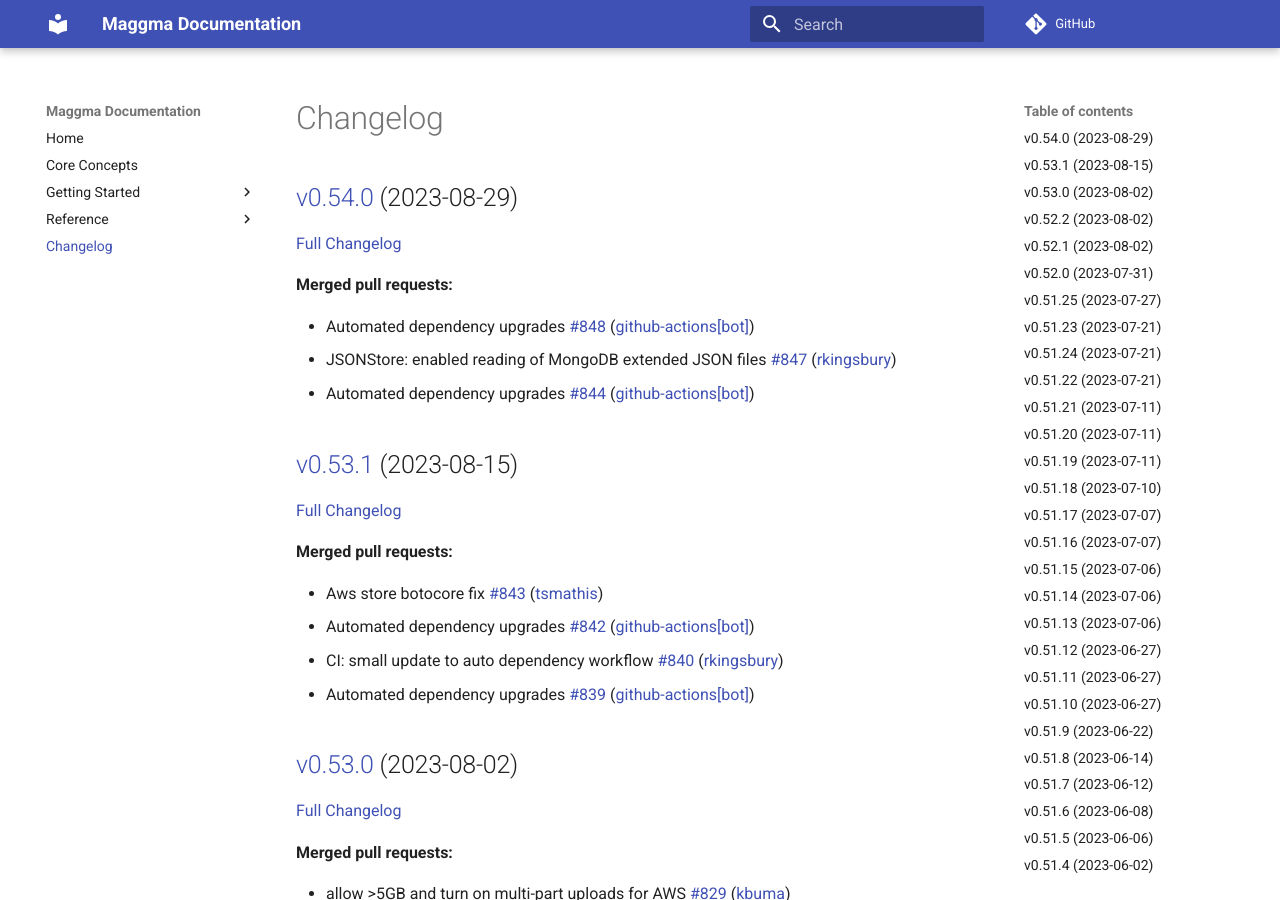
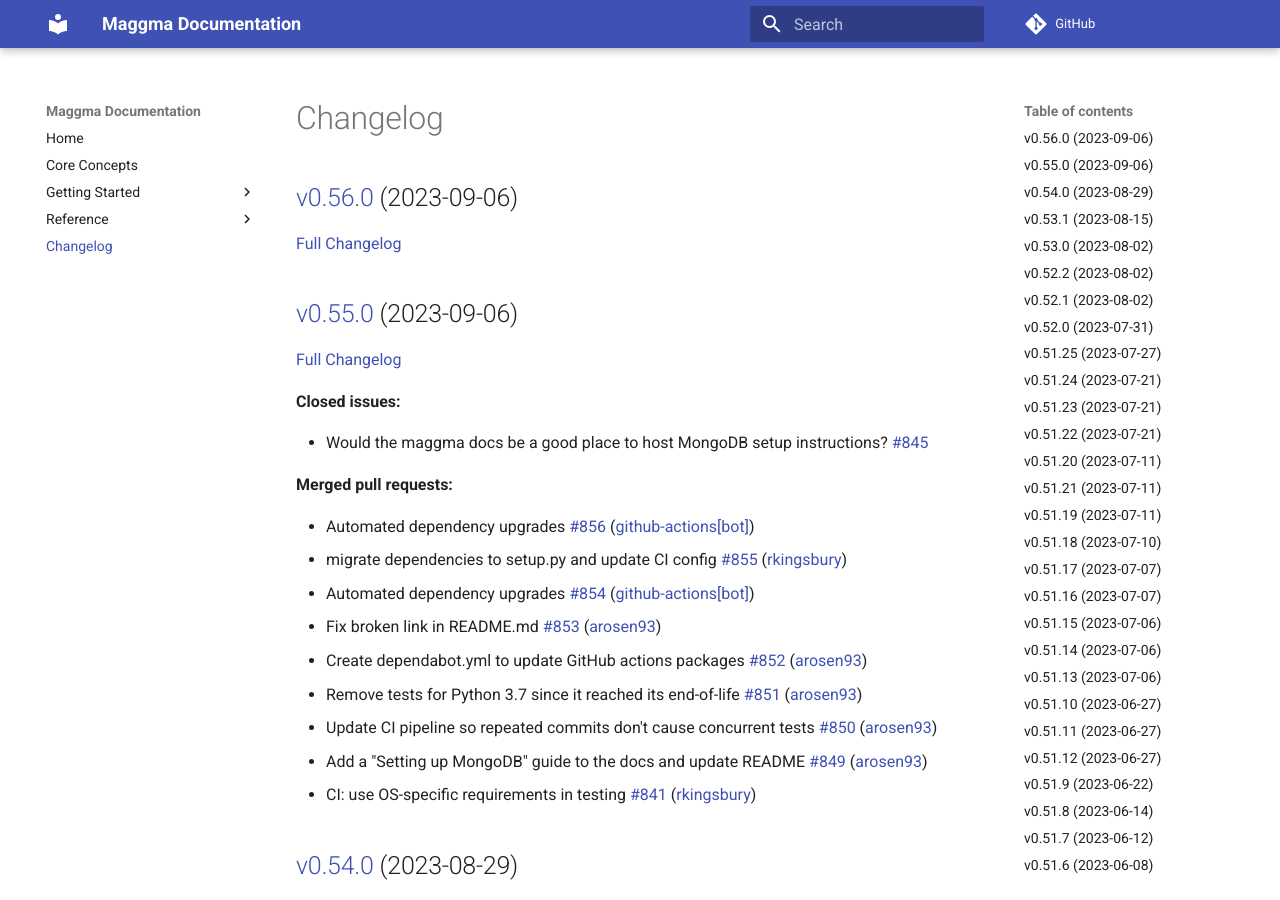
Before and after one commit to materialsproject/maggma, an MkDocs documentation site: the page built from docs/CHANGELOG.md, in a window 1280 px wide and 900 px high. Built offline with MkDocs 1.6.1 and Material for MkDocs 9.7.7, drawn with Linux system fonts in a browser that asks for light colours; comment, search, counter and statistics services are not loaded; some of the changed text lies outside the part shown.

Commit message:
Updated CHANGELOG.md

```diff
--- a/docs/CHANGELOG.md
+++ b/docs/CHANGELOG.md
@@ -1,4 +1,28 @@
 # Changelog
+
+## [v0.56.0](https://github.com/materialsproject/maggma/tree/v0.56.0) (2023-09-06)
+
+[Full Changelog](https://github.com/materialsproject/maggma/compare/v0.55.0...v0.56.0)
+
+## [v0.55.0](https://github.com/materialsproject/maggma/tree/v0.55.0) (2023-09-06)
+
+[Full Changelog](https://github.com/materialsproject/maggma/compare/v0.54.0...v0.55.0)
+
+**Closed issues:**
+
+- Would the maggma docs be a good place to host MongoDB setup instructions?  [\#845](https://github.com/materialsproject/maggma/issues/845)
+
+**Merged pull requests:**
+
+- Automated dependency upgrades [\#856](https://github.com/materialsproject/maggma/pull/856) ([github-actions[bot]](https://github.com/apps/github-actions))
+- migrate dependencies to setup.py and update CI config [\#855](https://github.com/materialsproject/maggma/pull/855) ([rkingsbury](https://github.com/rkingsbury))
+- Automated dependency upgrades [\#854](https://github.com/materialsproject/maggma/pull/854) ([github-actions[bot]](https://github.com/apps/github-actions))
+- Fix broken link in README.md [\#853](https://github.com/materialsproject/maggma/pull/853) ([arosen93](https://github.com/arosen93))
+- Create dependabot.yml to update GitHub actions packages [\#852](https://github.com/materialsproject/maggma/pull/852) ([arosen93](https://github.com/arosen93))
+- Remove tests for Python 3.7 since it reached its end-of-life [\#851](https://github.com/materialsproject/maggma/pull/851) ([arosen93](https://github.com/arosen93))
+- Update CI pipeline so repeated commits don't cause concurrent tests [\#850](https://github.com/materialsproject/maggma/pull/850) ([arosen93](https://github.com/arosen93))
+- Add a "Setting up MongoDB" guide to the docs and update README [\#849](https://github.com/materialsproject/maggma/pull/849) ([arosen93](https://github.com/arosen93))
+- CI: use OS-specific requirements in testing [\#841](https://github.com/materialsproject/maggma/pull/841) ([rkingsbury](https://github.com/rkingsbury))
 
 ## [v0.54.0](https://github.com/materialsproject/maggma/tree/v0.54.0) (2023-08-29)
 
@@ -49,19 +73,19 @@
 
 ## [v0.51.25](https://github.com/materialsproject/maggma/tree/v0.51.25) (2023-07-27)
 
-[Full Changelog](https://github.com/materialsproject/maggma/compare/v0.51.23...v0.51.25)
+[Full Changelog](https://github.com/materialsproject/maggma/compare/v0.51.24...v0.51.25)
 
 **Merged pull requests:**
 
 - Some cleanup: `isort`, updated classifiers, remove unused kwarg [\#833](https://github.com/materialsproject/maggma/pull/833) ([arosen93](https://github.com/arosen93))
 
+## [v0.51.24](https://github.com/materialsproject/maggma/tree/v0.51.24) (2023-07-21)
+
+[Full Changelog](https://github.com/materialsproject/maggma/compare/v0.51.23...v0.51.24)
+
 ## [v0.51.23](https://github.com/materialsproject/maggma/tree/v0.51.23) (2023-07-21)
 
-[Full Changelog](https://github.com/materialsproject/maggma/compare/v0.51.24...v0.51.23)
-
-## [v0.51.24](https://github.com/materialsproject/maggma/tree/v0.51.24) (2023-07-21)
-
-[Full Changelog](https://github.com/materialsproject/maggma/compare/v0.51.22...v0.51.24)
+[Full Changelog](https://github.com/materialsproject/maggma/compare/v0.51.22...v0.51.23)
 
 **Closed issues:**
 
@@ -73,7 +97,7 @@
 
 ## [v0.51.22](https://github.com/materialsproject/maggma/tree/v0.51.22) (2023-07-21)
 
-[Full Changelog](https://github.com/materialsproject/maggma/compare/v0.51.21...v0.51.22)
+[Full Changelog](https://github.com/materialsproject/maggma/compare/v0.51.20...v0.51.22)
 
 **Closed issues:**
 
@@ -83,13 +107,13 @@
 
 - misc. MontyStore improvements [\#827](https://github.com/materialsproject/maggma/pull/827) ([rkingsbury](https://github.com/rkingsbury))
 
+## [v0.51.20](https://github.com/materialsproject/maggma/tree/v0.51.20) (2023-07-11)
+
+[Full Changelog](https://github.com/materialsproject/maggma/compare/v0.51.21...v0.51.20)
+
 ## [v0.51.21](https://github.com/materialsproject/maggma/tree/v0.51.21) (2023-07-11)
 
-[Full Changelog](https://github.com/materialsproject/maggma/compare/v0.51.20...v0.51.21)
-
-## [v0.51.20](https://github.com/materialsproject/maggma/tree/v0.51.20) (2023-07-11)
-
-[Full Changelog](https://github.com/materialsproject/maggma/compare/v0.51.19...v0.51.20)
+[Full Changelog](https://github.com/materialsproject/maggma/compare/v0.51.19...v0.51.21)
 
 **Merged pull requests:**
 
@@ -145,23 +169,23 @@
 
 ## [v0.51.13](https://github.com/materialsproject/maggma/tree/v0.51.13) (2023-07-06)
 
-[Full Changelog](https://github.com/materialsproject/maggma/compare/v0.51.12...v0.51.13)
+[Full Changelog](https://github.com/materialsproject/maggma/compare/v0.51.10...v0.51.13)
 
 **Merged pull requests:**
 
 - Add explicit store close to resources [\#814](https://github.com/materialsproject/maggma/pull/814) ([munrojm](https://github.com/munrojm))
 
-## [v0.51.12](https://github.com/materialsproject/maggma/tree/v0.51.12) (2023-06-27)
+## [v0.51.10](https://github.com/materialsproject/maggma/tree/v0.51.10) (2023-06-27)
 
-[Full Changelog](https://github.com/materialsproject/maggma/compare/v0.51.11...v0.51.12)
+[Full Changelog](https://github.com/materialsproject/maggma/compare/v0.51.11...v0.51.10)
 
 ## [v0.51.11](https://github.com/materialsproject/maggma/tree/v0.51.11) (2023-06-27)
 
-[Full Changelog](https://github.com/materialsproject/maggma/compare/v0.51.10...v0.51.11)
+[Full Changelog](https://github.com/materialsproject/maggma/compare/v0.51.12...v0.51.11)
 
-## [v0.51.10](https://github.com/materialsproject/maggma/tree/v0.51.10) (2023-06-27)
+## [v0.51.12](https://github.com/materialsproject/maggma/tree/v0.51.12) (2023-06-27)
 
-[Full Changelog](https://github.com/materialsproject/maggma/compare/v0.51.9...v0.51.10)
+[Full Changelog](https://github.com/materialsproject/maggma/compare/v0.51.9...v0.51.12)
 
 **Merged pull requests:**
 
@@ -593,19 +617,19 @@
 
 ## [v0.44.1](https://github.com/materialsproject/maggma/tree/v0.44.1) (2022-03-08)
 
-[Full Changelog](https://github.com/materialsproject/maggma/compare/v0.43.0...v0.44.1)
+[Full Changelog](https://github.com/materialsproject/maggma/compare/v0.44.0...v0.44.1)
 
 **Merged pull requests:**
 
 - added localhost test for MongoURIStore [\#595](https://github.com/materialsproject/maggma/pull/595) ([jmmshn](https://github.com/jmmshn))
 
+## [v0.44.0](https://github.com/materialsproject/maggma/tree/v0.44.0) (2022-03-07)
+
+[Full Changelog](https://github.com/materialsproject/maggma/compare/v0.43.0...v0.44.0)
+
 ## [v0.43.0](https://github.com/materialsproject/maggma/tree/v0.43.0) (2022-03-07)
 
-[Full Changelog](https://github.com/materialsproject/maggma/compare/v0.44.0...v0.43.0)
-
-## [v0.44.0](https://github.com/materialsproject/maggma/tree/v0.44.0) (2022-03-07)
-
-[Full Changelog](https://github.com/materialsproject/maggma/compare/v0.42.0...v0.44.0)
+[Full Changelog](https://github.com/materialsproject/maggma/compare/v0.42.0...v0.43.0)
 
 ## [v0.42.0](https://github.com/materialsproject/maggma/tree/v0.42.0) (2022-03-07)
 
```
